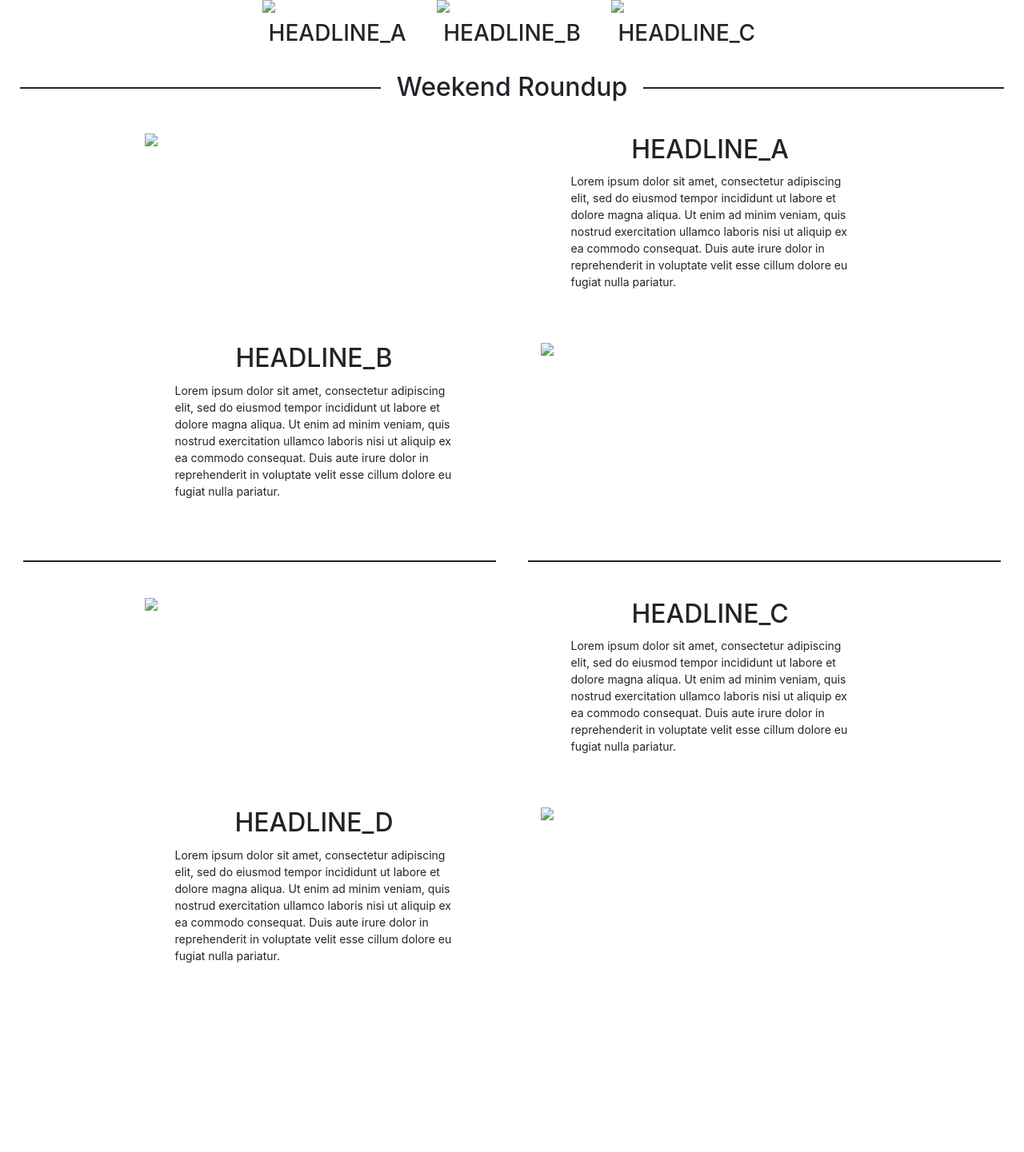
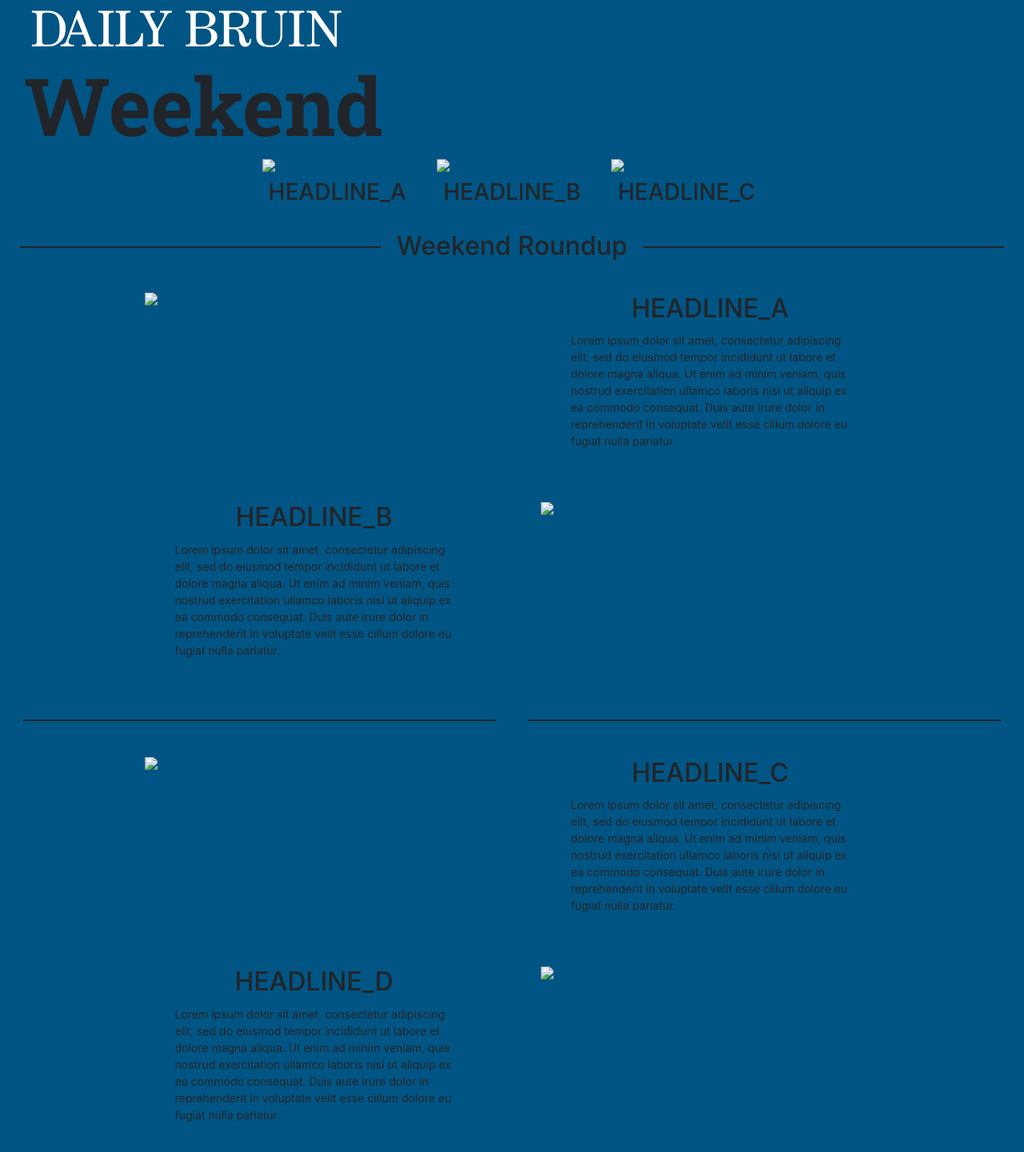
Before and after one commit to dailybruin/weekend-in-preview, a Flask app: page / in a window 1280 px wide. Shown: the whole page at 80% size. Before the commit the page ends 1204 px from the top, so only its background shows below. Run offline with Flask 2, Linux system fonts and the light colour scheme; some libraries are stand-ins or nearby versions.

Commit message:
added logo and some other stuff

```diff
--- a/static/css/styles.css
+++ b/static/css/styles.css
@@ -1,3 +1,33 @@
+/* -------------------------------- */
+/* topbar section */
+/* -------------------------------- */
+/* .container-fluid {
+  padding: 0;
+  margin: 0;
+}
+
+.topbar {
+  margin: 0;
+  padding: 0;
+} */
+.success {
+  background-color: #015584;
+}
+
+.logo {
+  width: 40%;
+  height: 40%;
+
+}
+
+.title {
+
+}
+.title h1 {
+  font-family: 'Roboto Slab', serif;
+  font-size: 100px;
+}
+
 /* -------------------------------- */
 /* preview section */
 /* -------------------------------- */
--- a/templates/index.html
+++ b/templates/index.html
@@ -7,13 +7,18 @@
         crossorigin="anonymous">
 
     <link rel="stylesheet" type="text/css" href="{{ url_for('static', filename='css/styles.css') }}">
+
+    <link href="https://fonts.googleapis.com/css?family=Roboto+Slab:700" rel="stylesheet">
 </head>
 
 <body>
-    <div class="container-fluid">
-        <div class="grace's-part">
-
+    <div class="topbar success container-fluid">
+      <div class="col-sm-12 col-md-10 col-md-offset-2">
+        <img class="logo" src="/static/img/db_logo.svg" />
+        <div class="title">
+          <h1>Weekend</h1>
         </div>
+      </div>
         <div class="row previews">
             <!-- have from two to four stories -->
             {% for story in preview %}
```
Also changed, not shown: static/img/db_logo.svg (added).
